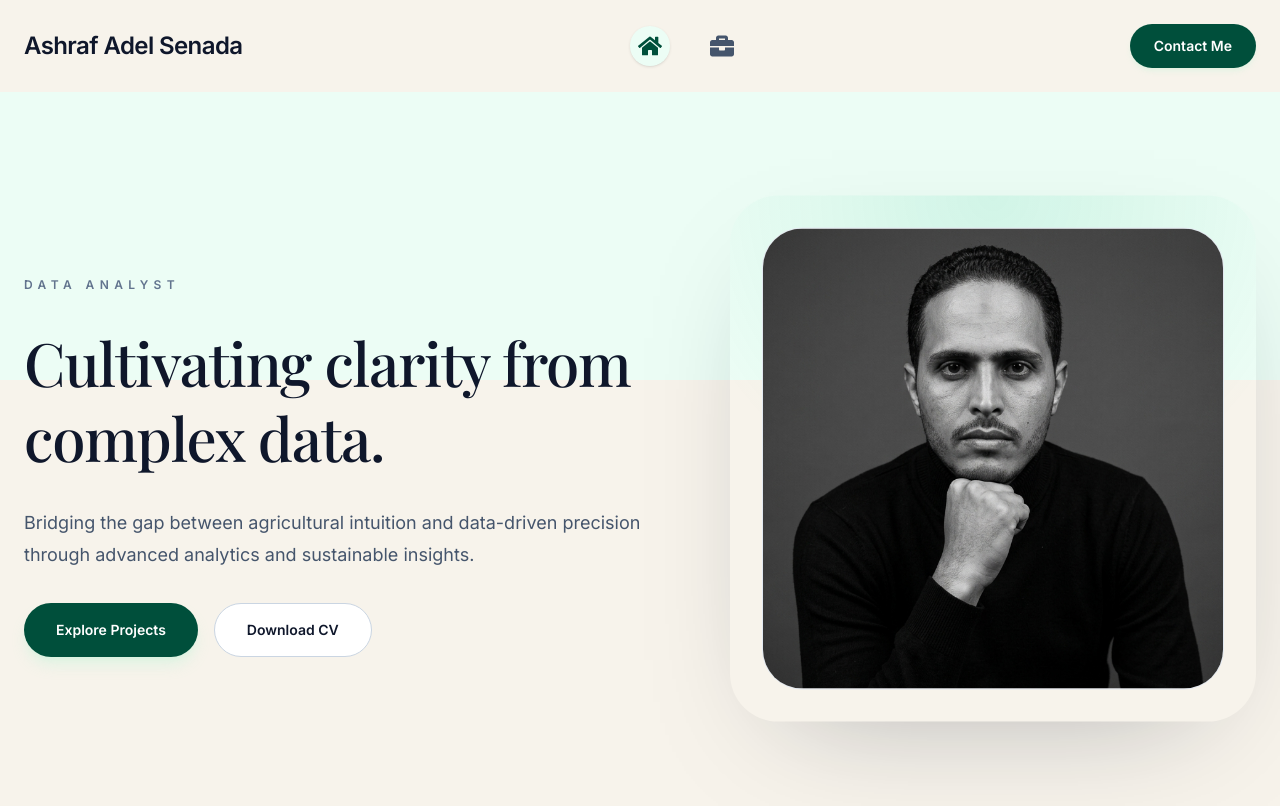
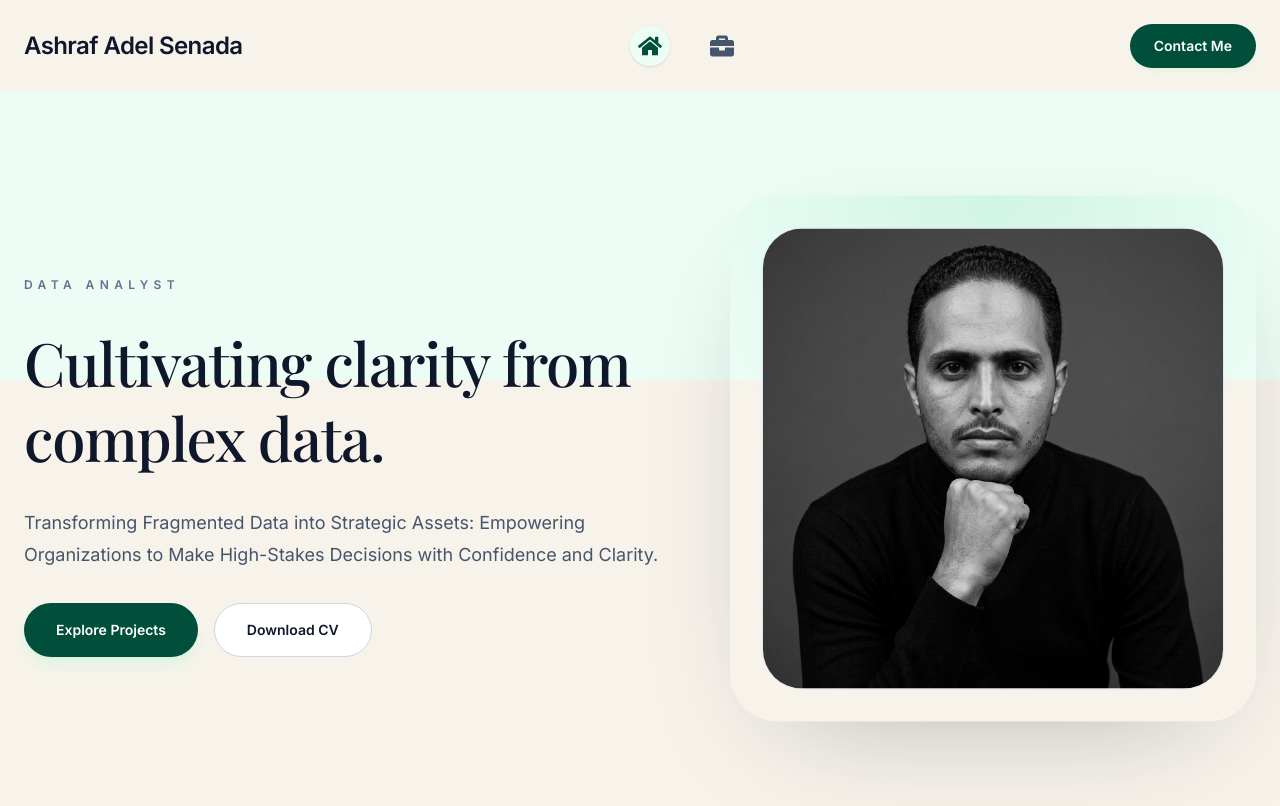
Before and after one commit to AbanoubBekhiet/ashrafAdelPortfolio, a Next.js app: page / in a window 1280 px wide. Shown: the top 806 px of the page. Built offline with nearby package versions, Linux system fonts and the light colour scheme; no server answers; the database is empty.

Commit message:
changing the title of hero section

```diff
--- a/app/components/Hero.js
+++ b/app/components/Hero.js
@@ -142,8 +142,7 @@ export default function Hero() {
 							Cultivating clarity from complex data.
 						</h1>
 						<p className="hero-animate max-w-2xl text-sm sm:text-base md:text-lg leading-6 sm:leading-8 text-slate-600">
-							Bridging the gap between agricultural intuition and data-driven
-							precision through advanced analytics and sustainable insights.
+							Transforming Fragmented Data into Strategic Assets: Empowering Organizations to Make High-Stakes Decisions with Confidence and Clarity.
 						</p>
 						<div ref={buttonsRef} className="flex flex-col sm:flex-row gap-3 sm:gap-4">
 							<button
```
